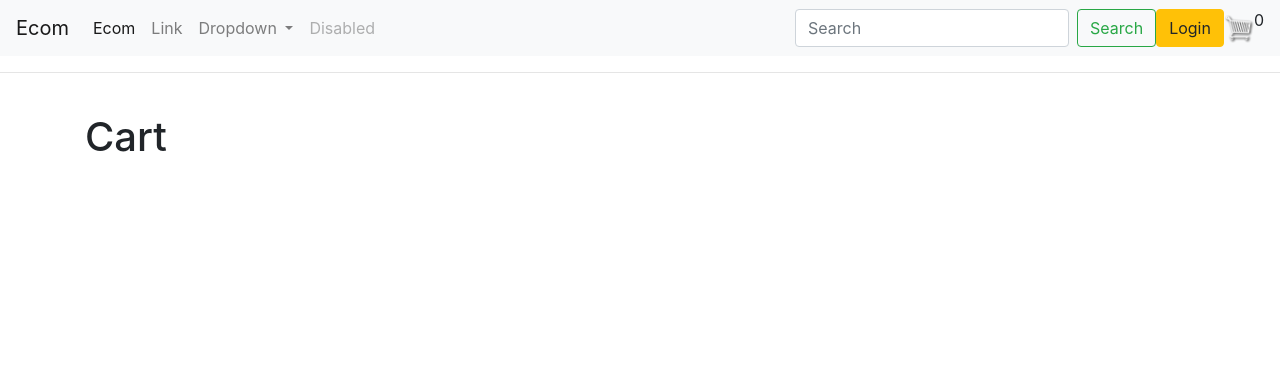
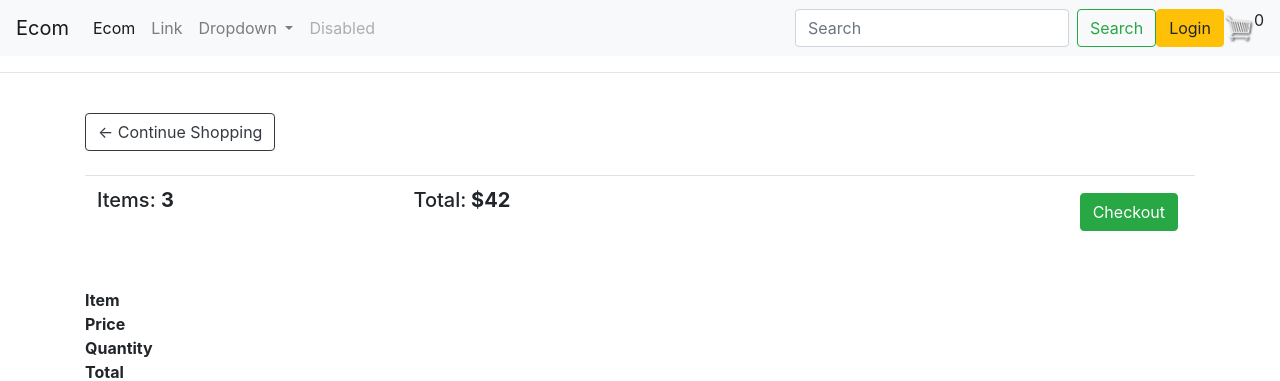
Before and after one commit to javierjuanJJ/djangoecommercepaypal, a Django app: page /cart/ in a window 1280 px wide. Shown: the top 381 px of the page. Before the commit the page ends 152 px from the top, so only its background shows below. Run offline with Django 4.2, Linux system fonts and the light colour scheme; lists and menus that the app fills with data are empty; some libraries are stand-ins or nearby versions.

Commit message:
Part 8 | cart.html

```diff
--- a/templates/cart.html
+++ b/templates/cart.html
@@ -1,4 +1,52 @@
 {% extends 'main.html' %}
 {% load static %}
 
-{% block content %}<h1>Cart</h1>{% endblock %}
+{% block content %}
+    <div class="row">
+        <div class="col-lg-12">
+            <div class="box-element">
+
+                <a class="btn btn-outline-dark" href="{% url 'store' %}">&#x2190; Continue Shopping</a>
+
+                <br>
+                <br>
+                <table class="table">
+                    <tr>
+                        <th><h5>Items: <strong>3</strong></h5></th>
+                        <th><h5>Total:<strong> $42</strong></h5></th>
+                        <th>
+                            <a style="float:right; margin:5px;" class="btn btn-success" href="{% url 'checkout' %}">Checkout</a>
+                        </th>
+                    </tr>
+                </table>
+
+            </div>
+
+            <br>
+            <div class="box-element">
+                <div class="cart-row">
+                    <div style="flex:2"></div>
+                    <div style="flex:2"><strong>Item</strong></div>
+                    <div style="flex:1"><strong>Price</strong></div>
+                    <div style="flex:1"><strong>Quantity</strong></div>
+                    <div style="flex:1"><strong>Total</strong></div>
+                </div>
+
+                <div class="cart-row">
+                    <div style="flex:2"><img class="row-image" src="{% static 'images/placeholder.png' %}"></div>
+                    <div style="flex:2"><p>Product 1</p></div>
+                    <div style="flex:1"><p>$20</p></div>
+                    <div style="flex:1">
+                        <p class="quantity">2</p>
+                        <div class="quantity">
+                            <img class="chg-quantity" src="{% static  'images/arrow-up.png' %}">
+
+                            <img class="chg-quantity" src="{% static  'images/arrow-down.png' %}">
+                        </div>
+                    </div>
+                    <div style="flex:1"><p>$32</p></div>
+                </div>
+
+            </div>
+        </div>
+    </div>{% endblock %}
```
